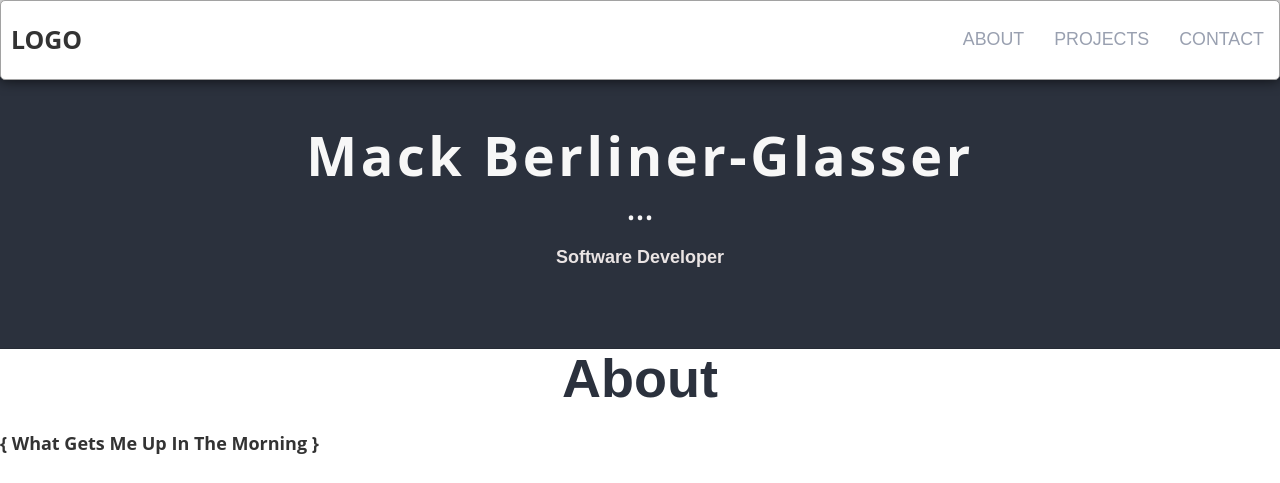
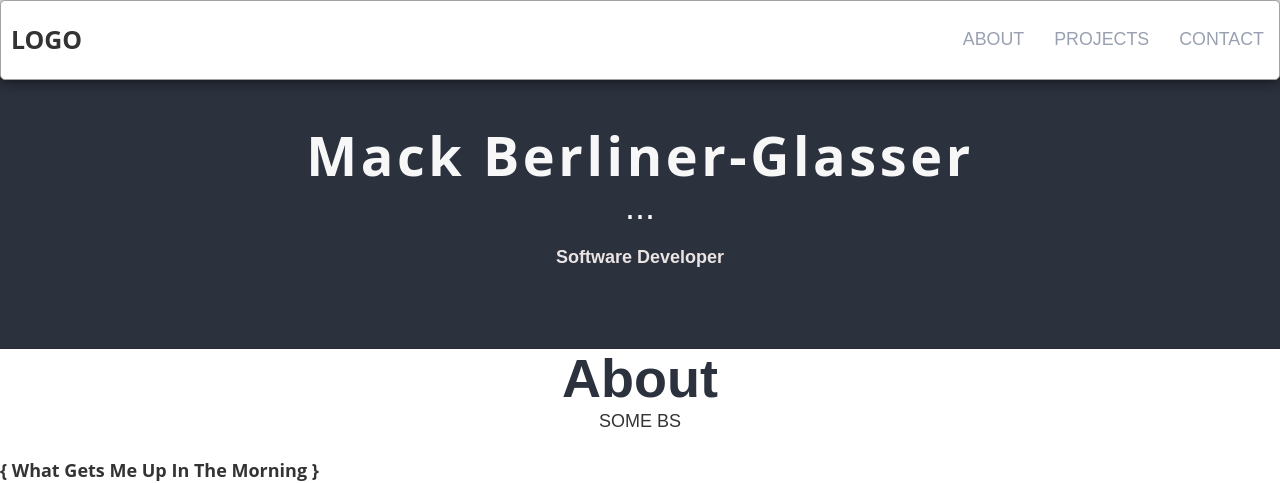
Before and after one commit to MackenzieBerliner-Glasser/mack-portfolio, a Gatsby site: page / in a window 1280 px wide. Shown: the top 483 px of the page. Built offline with nearby package versions, Linux system fonts and the light colour scheme; Gatsby itself is replaced by a stand-in of ours.

Commit message:
about page basic format

```diff
--- a/src/components/about/about.js
+++ b/src/components/about/about.js
@@ -7,7 +7,10 @@ const About = () => {
   return (
     <Fragment>
       <MainHeader />
-      <h2 className={styles.about}>About</h2>
+      <div className={styles.about}>
+        <h2 className={styles.aboutHeader}>About</h2>
+        <p>SOME BS</p>
+      </div>
       <Tech />
     </Fragment>
   );
--- a/src/components/about/about.module.css
+++ b/src/components/about/about.module.css
@@ -1,5 +1,9 @@
 .about {
+  text-align: center;
+}
+
+.aboutHeader {
   color: #2b313d;
-  text-align: center;
   font-size: 3rem;
+  margin: 0;
 }
--- a/src/components/layout.css
+++ b/src/components/layout.css
@@ -198,7 +198,7 @@ html {
 }
 body {
   color: hsla(0, 0%, 0%, 0.8);
-  font-family: georgia, serif;
+  font-family: 'Montserrat', sans-serif;
   font-weight: normal;
   word-wrap: break-word;
   font-kerning: normal;
```
